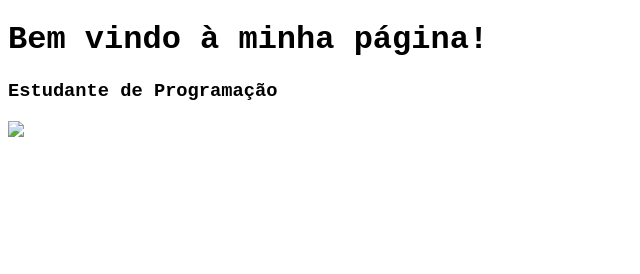
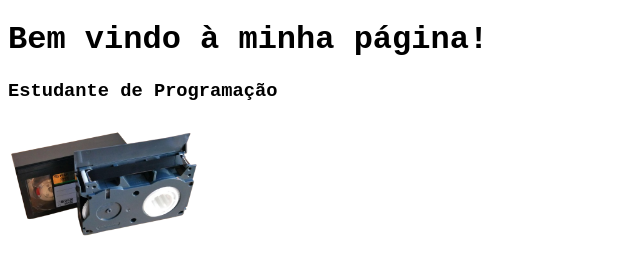
Before and after one commit to LeomMb-coder/PTBR-Sites, a plain HTML site: page index.html in a window 1280 px wide. Shown: the whole page, without its empty margins (0-640 px from the left). Drawn offline with Linux system fonts and the light colour scheme.

Commit message:
Update index.html

```diff
--- a/index.html
+++ b/index.html
@@ -15,6 +15,6 @@
         <h1>Bem vindo à minha página!</h1>
         <h3>Estudante de Programação</h3>
     </header>
-    <img src="img/img (4)" width="15%">
+    <img src="img/img (4).png" width="15%">
 </body>
 </html>
```
